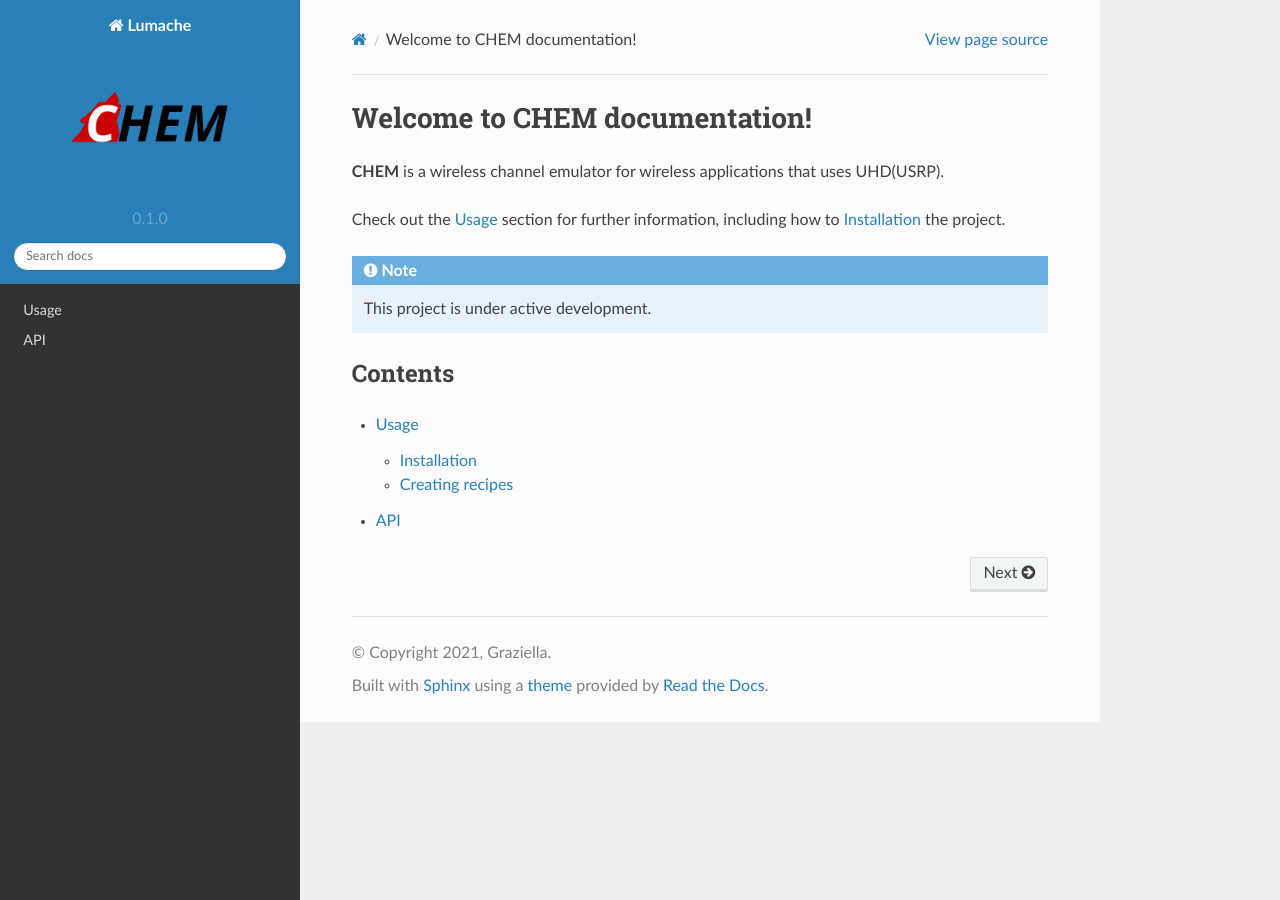
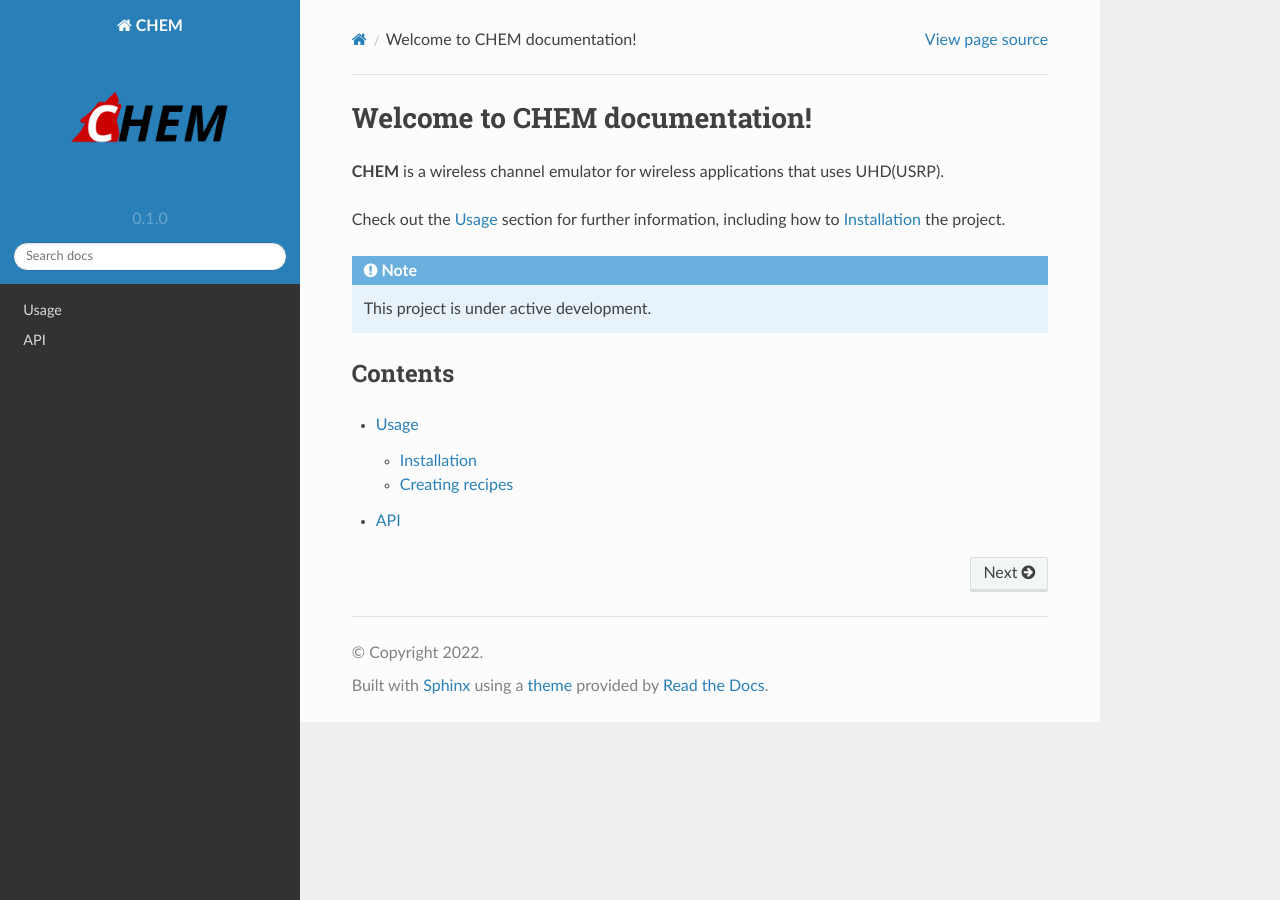
Before and after one commit to esefberfu/CHEM-WIKI, a Sphinx documentation site: the page built from docs/source/index.rst, in a window 1280 px wide. Built offline with Sphinx 7.4.7 and the Read the Docs theme 2.0.0, drawn with Linux system fonts in a browser that asks for light colours.

```diff
--- a/docs/source/conf.py
+++ b/docs/source/conf.py
@@ -2,9 +2,9 @@
 
 # -- Project information
 
-project = 'Lumache'
-copyright = '2021, Graziella'
-author = 'Graziella'
+project = 'CHEM'
+copyright = '2022'
+author = 'Anıl Gürses'
 
 release = '0.1'
 version = '0.1.0'
```
